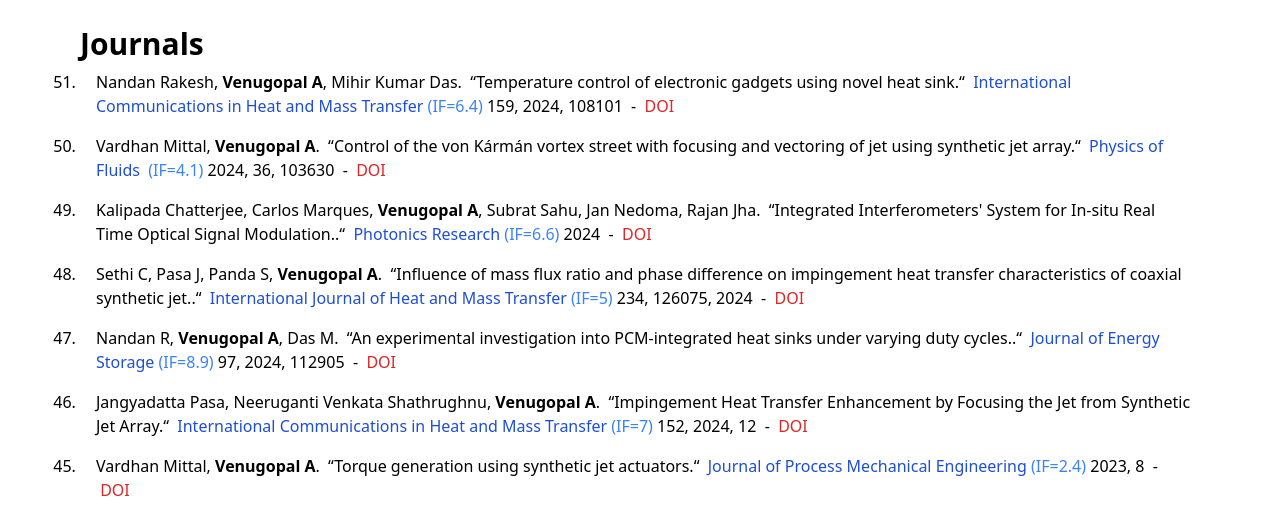
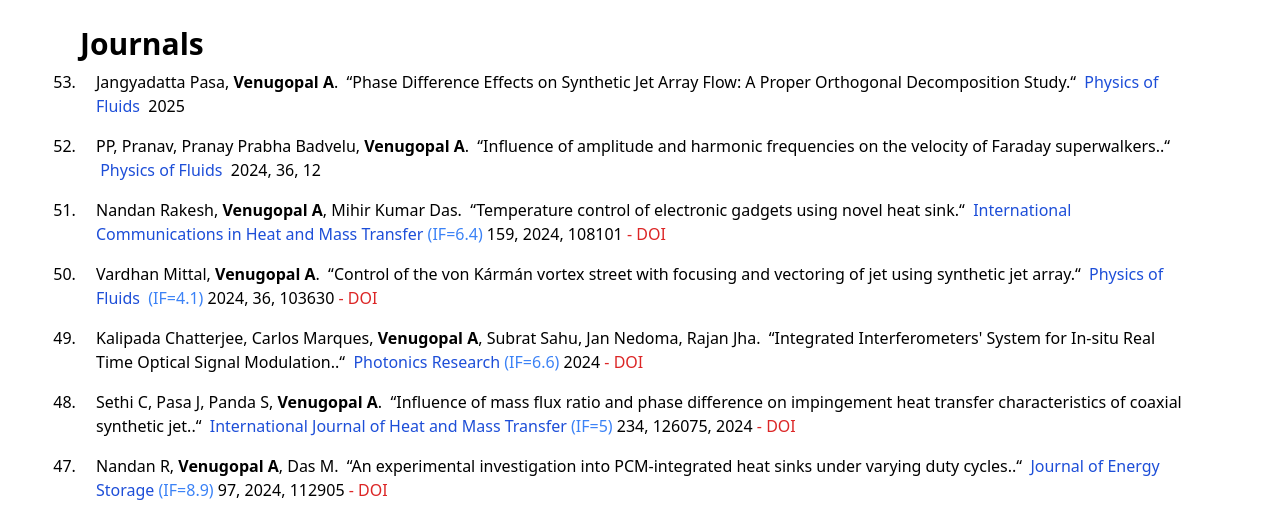
Before and after one commit to fdlabiitbbs/afg-2, a Next.js app: page /journals in a window 1280 px wide. Shown: the part 289-800 px from the top of the page. Built offline with nearby package versions, Linux system fonts and the light colour scheme.

Commit message:
updated news and journals

```diff
--- a/app/journals/page.jsx
+++ b/app/journals/page.jsx
@@ -30,7 +30,7 @@ const page = () => {
                 })}.&nbsp;
                 &ldquo;{journal.Title}.&ldquo; &nbsp;
                 <span className="text-blue-700">{journal.Journal}</span>&nbsp;
-                <span className="text-blue-500">({journal.impactFactor ? `IF=${journal.impactFactor}`  : ""})</span>&nbsp;
+                <span className="text-blue-500">{journal.impactFactor ? `(IF=${journal.impactFactor})`  : ""}</span>&nbsp;
                 {journal.Volume_Issue_Year_Pages.map((volume, index) => {
                   return (
                     <span key={index} className="">
@@ -40,10 +40,10 @@ const page = () => {
                         : ", "}
                     </span>
                   );
-                })}&nbsp; - &nbsp;
+                })}&nbsp;
                 <span>
                   <a href={journal.DOI} className="text-red-600">
-                    DOI
+                    {journal.DOI ? "- DOI" : ""}
                   </a>
                 </span>
               </h1>
--- a/constants/index.js
+++ b/constants/index.js
@@ -1030,6 +1030,23 @@ export const Journals = [
     Volume_Issue_Year_Pages: ["159", "2024", "108101"],
     DOI: "https://doi.org/10.1016/j.icheatmasstransfer.2024.108101",
     impactFactor: 6.4,
+  },
+  {
+    ID: 52,
+    Authors: ["PP", "Pranav", "Pranay Prabha Badvelu", <b>Venugopal A</b>],
+    Title:
+      "Influence of amplitude and harmonic frequencies on the velocity of Faraday superwalkers.",
+    Journal: "Physics of Fluids",
+    Volume_Issue_Year_Pages: ["2024", "36", "12"],
+    DOI: "",
+  },
+  {
+    ID: 53,
+    Authors: ["Jangyadatta Pasa", <b>Venugopal A</b>],
+    Title:
+      "Phase Difference Effects on Synthetic Jet Array Flow: A Proper Orthogonal Decomposition Study",
+    Journal: "Physics of Fluids",
+    Volume_Issue_Year_Pages: ["2025"],
   }
 ];
 
@@ -1322,25 +1339,25 @@ export const NewsFeed = [
   {
     id: 2,
     title:
-      "Congratulations to Dr. Jangyadatta Pasa for securing a postdoctoral position at Harbin Institute of Technology.",
+      "Congratulations to Vardhan Mittal for receiving the B. K. De Memorial Award and the Dinesh Memorial Award for the Most Innovative B. Tech Project of IIT Bhubaneswar ",
     date: "August 8, 2021",
   },
   {
     id: 3,
     title:
-      "Congratulations to Mr. Pravendra Patel for securing PhD admission at the University of Michigan Ann Arbor.",
+      "Congratulations to Mr. Pranav and Mr. Pranab for publishing their work on Faraday Superwalkers in the Physics of Fluids journal",
     date: "August 1, 2021",
   },
   {
     id: 4,
     title:
-      "Congratulations to Vardhan Mittal for publishing his B.Tech project work in  \"Physics of Fluids\" journal.",
+      "Congratulations to Dr. Jangyadatta Pasa for securing a postdoctoral position at Harbin Institute of Technology",
     date: "August 1, 2021",
   },
   {
     id: 5,
     title:
-      "Subsonic Wind Tunnel with PIV and other instruments is being commissioned at the Fluid Dynamics Laboratory.",
+      "Dr. Venugopal Arumuru delivered a keynote talk during the 11th International and 51st National Conference on Fluid Mechanics and Fluid Power, Dec 2024",
     date: "August 1, 2021",
   },
 ];
```
